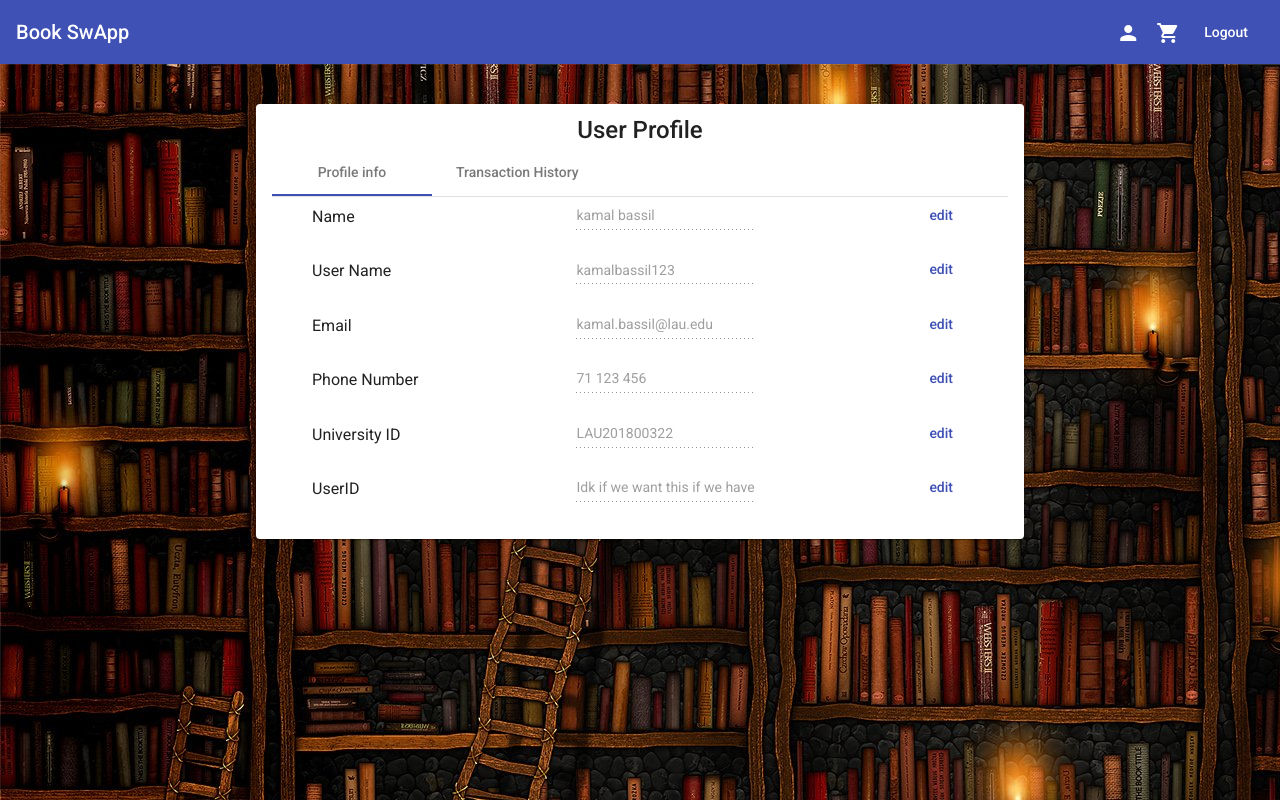
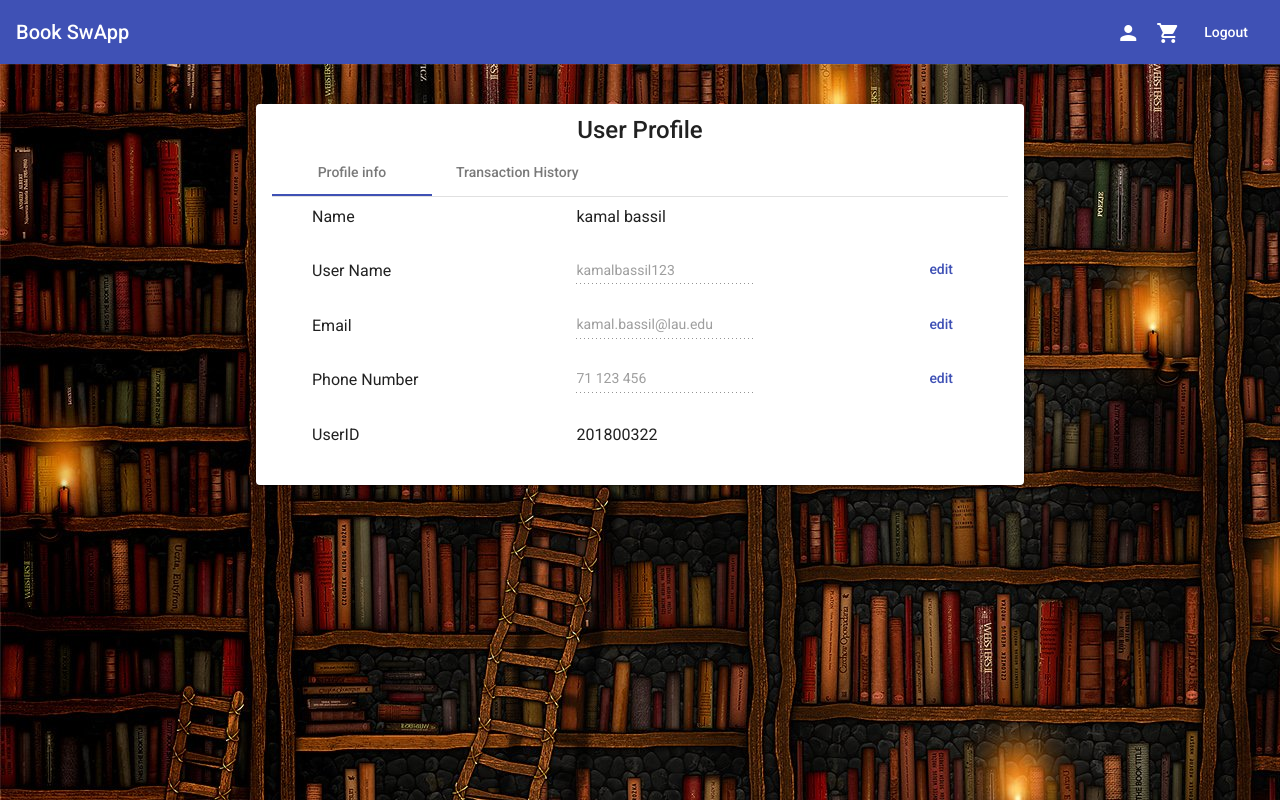
Before and after one commit to plsakr/BookSwApp, an Angular app in the folder frontend/: page / in a window 1280 px wide. Built offline with nearby package versions, Linux system fonts and the light colour scheme.

Commit message:
removed university ID and disabled edit to certain fields.

```diff
--- a/frontend/src/app/user/user.component.css
+++ b/frontend/src/app/user/user.component.css
@@ -18,6 +18,10 @@
     position: absolute;
     left:40%;
     top:-6px;
+}
+.contentNE{
+    margin-top: 12px;
+    margin-bottom: 0;
 }
 table {
     width: 100%;
--- a/frontend/src/app/user/user.component.html
+++ b/frontend/src/app/user/user.component.html
@@ -24,7 +24,7 @@
                                 <span class="title">
                                     <h3 class="fieldTitle">{{ field.title }}</h3>
                                 </span>
-                                <span class="content">
+                                <span class="content" *ngIf="field.editable">
                                     <!-- <mat-card-title> {{ field.content }} </mat-card-title> -->
                                     <form action="">
                                         <mat-form-field style="border:none" >
@@ -39,8 +39,12 @@
                                     </form>
 
                                 </span>
+                                <span class="content" *ngIf="!field.editable">
+                                    <h3 class="contentNE">{{field.content}}</h3>
+
+                                </span>
                                 <!-- <button type="button" ></button> -->
-                                <button mat-button color="primary" (click)="field.disabled=!field.disabled" style="border: 0;">{{field.disabled?"edit":"save"}}</button>
+                                <button mat-button color="primary" (click)="field.disabled=!field.disabled" style="border: 0;" *ngIf="field.editable">{{field.disabled?"edit":"save"}}</button>
                             </div>
                             <!-- </mat-card> -->
                         </ul>
--- a/frontend/src/app/user/user.component.ts
+++ b/frontend/src/app/user/user.component.ts
@@ -4,6 +4,7 @@ interface Field{
   title:string;
   content:string;
   disabled:boolean;
+  editable:boolean;
 }
 interface History{
   contractID:number;
@@ -40,31 +41,31 @@ export class UserComponent implements OnInit {
         title:"Name",
         content:"kamal bassil",
         disabled:true,
+        editable:false,
       },
       {
         title:"User Name",
         content:"kamalbassil123",
         disabled:true,
+        editable:true,
       },
       {
         title:"Email",
         content:"kamal.bassil@lau.edu",
         disabled:true,
+        editable:true,
       },
       {
         title:"Phone Number",
         content:"71 123 456",
         disabled:true,
-      },
-      {
-        title:"University ID",
-        content:"LAU201800322",
-        disabled:true,
+        editable:true,
       },
       {
         title:"UserID",
-        content:"Idk if we want this if we have University ID",
+        content:"201800322",
         disabled:true,
+        editable:false,
       },
 
     ]
```
